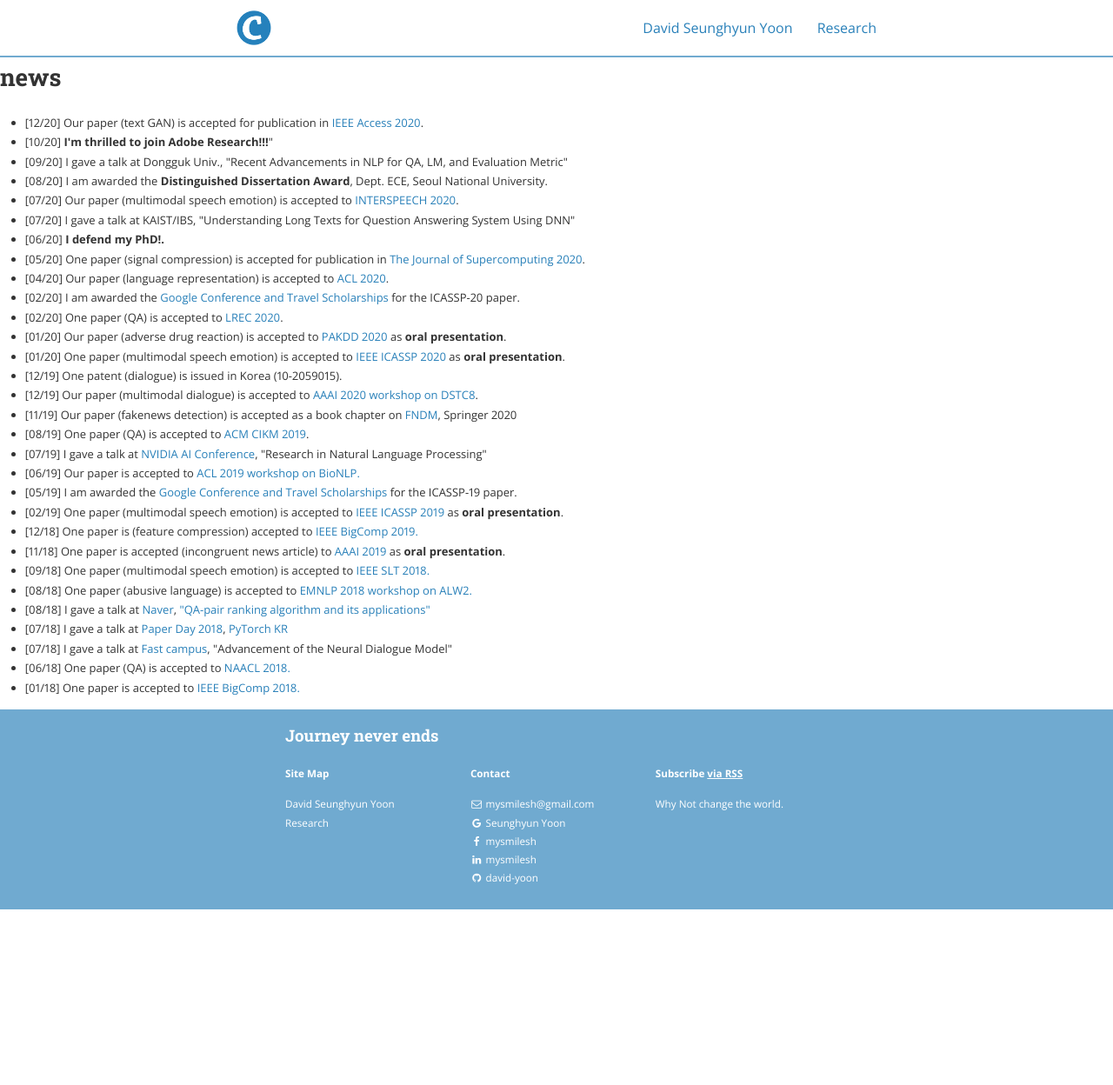
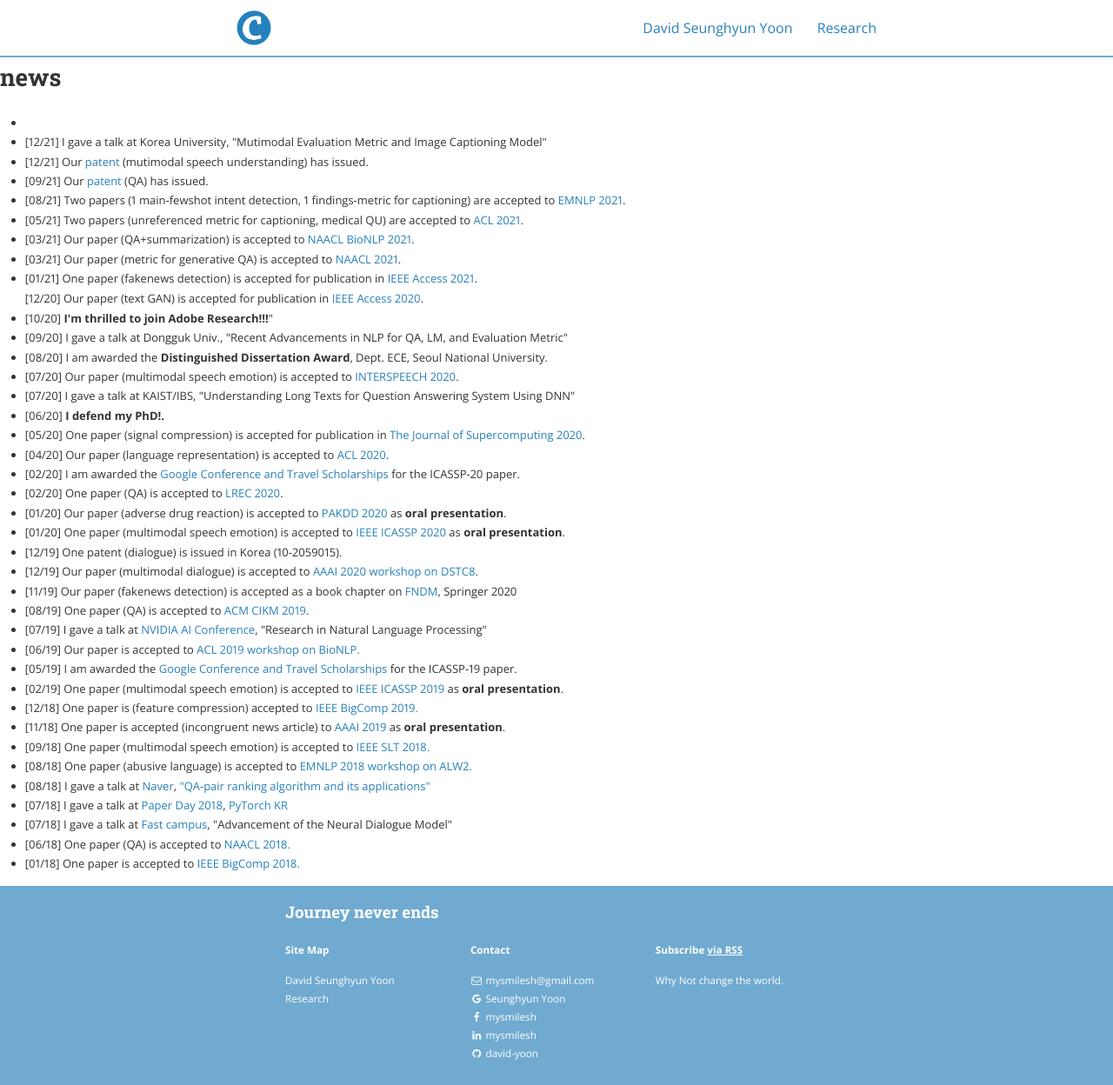
Before and after one commit to david-yoon/david-yoon.github.io, a Jekyll site: the page built from news.html, in a window 1280 px wide. Shown: the whole page at 87% size. Built offline with Jekyll 4.4.1, drawn with Linux system fonts in a browser that asks for light colours; nearby versions of some CDN libraries; before the commit the page ends 1046 px from its top, so only the background shows below that.

```diff
--- a/news.html
+++ b/news.html
@@ -9,6 +9,39 @@ layout: default
 <ul style="line-height:1.4em">
   <font size="2">
   <li>
+  <li>
+	[12/21]
+	I gave a talk at Korea University,
+		"Mutimodal Evaluation Metric and Image Captioning Model"
+  </li>
+  <li>
+	[12/21]
+	Our <a href="https://patents.google.com/patent/US20210050033A1/en?oq=US20210050033A1">patent</a> (mutimodal speech understanding) has issued.
+  </li>
+  <li>
+	[09/21]
+	Our <a href="https://patents.google.com/patent/US11113323B2/en?oq=US11113323B2">patent</a> (QA) has issued.
+  </li>
+  <li>
+	[08/21]
+	Two papers (1 main-fewshot intent detection, 1 findings-metric for captioning) are accepted to <a href="https://2021.emnlp.org/">EMNLP 2021</a>.
+  </li>
+  <li>
+	[05/21]
+	Two papers (unreferenced metric for captioning, medical QU) are accepted to <a href="https://2021.aclweb.org/">ACL 2021</a>.
+  </li>
+  <li>
+	[03/21]
+	Our paper (QA+summarization) is accepted to <a href="https://aclweb.org/aclwiki/BioNLP_Workshop/">NAACL BioNLP 2021</a>.
+  </li>
+  <li>
+	[03/21]
+	Our paper (metric for generative QA) is accepted to <a href="https://2021.naacl.org/">NAACL 2021</a>.
+  </li>
+  <li>
+	[01/21]
+	One paper (fakenews detection) is accepted for publication in <a href="https://ieeeaccess.ieee.org/">IEEE Access 2021</a>.
+  </li>
 	[12/20]
 	Our paper (text GAN) is accepted for publication in <a href="https://ieeeaccess.ieee.org/">IEEE Access 2020</a>.
   </li>
```
Also changed, not shown: index.html (+24 -37 lines), 1 other file.
